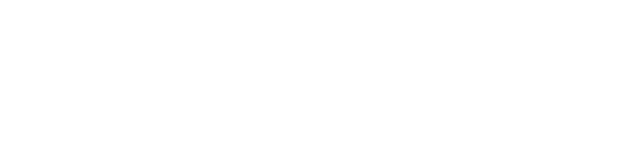
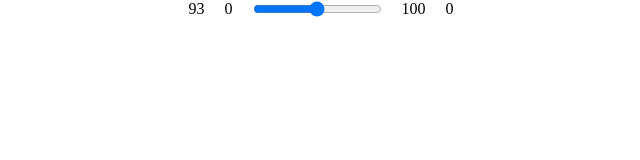
Before and after one commit to HorroGlitch/juste_prix, a website built with Vite: page index.html in a window 1280 px wide. Shown: the whole page, without its empty margins (319-959 px from the left). Built offline with nearby package versions, Linux system fonts and the light colour scheme.

Commit message:
Juste prix finish

```diff
--- a/index.html
+++ b/index.html
@@ -7,7 +7,15 @@
     <title>Vite App</title>
   </head>
   <body>
-    <div id="app"></div>
+    <div>
+    <p id="random">50</p>
+    <div id="app">
+      <span>0</span>
+      <input type="range" id="user">
+      <span>100</span>
+    </div>
+    <p id="score">0</p>
+  </div>
     <script type="module" src="/main.js"></script>
   </body>
 </html>
--- a/main.js
+++ b/main.js
@@ -1 +1,34 @@
 import './style.css'
+
+let userInput = document.getElementById("user")
+let price = Math.floor(Math.random() * 100);
+
+let random = document.getElementById("random")
+let score = document.getElementById("score")
+let nbrPoints = 0
+
+random.textContent = price
+
+userInput.addEventListener("change", (e)=>{
+  let userValue = parseInt(e.target.value)
+
+  if (price - userValue === 0) {
+
+    nbrPoints += 100
+    score.textContent = nbrPoints
+    console.log("if " + (price - userValue))
+
+  } else if ((price - userValue <= 5 && price - userValue > 0) || (price - userValue >= -5 && price - userValue  < 0)) {
+
+    nbrPoints += 50
+    score.textContent = nbrPoints
+
+  }
+
+  console.log(userValue)
+  console.log(price, userValue, "différence " + (price - userValue))
+
+  price = Math.floor(Math.random() * 100);
+  random.textContent = price
+
+})
--- a/style.css
+++ b/style.css
@@ -3,3 +3,16 @@
   padding: 0;
   box-sizing: border-box;
 }
+
+div{
+  display: flex;
+  align-items: center;
+  justify-content: center;
+  gap: 20px;
+}
+
+span{
+  display: flex;
+  align-items:center;
+  justify-content: center;
+}
```
